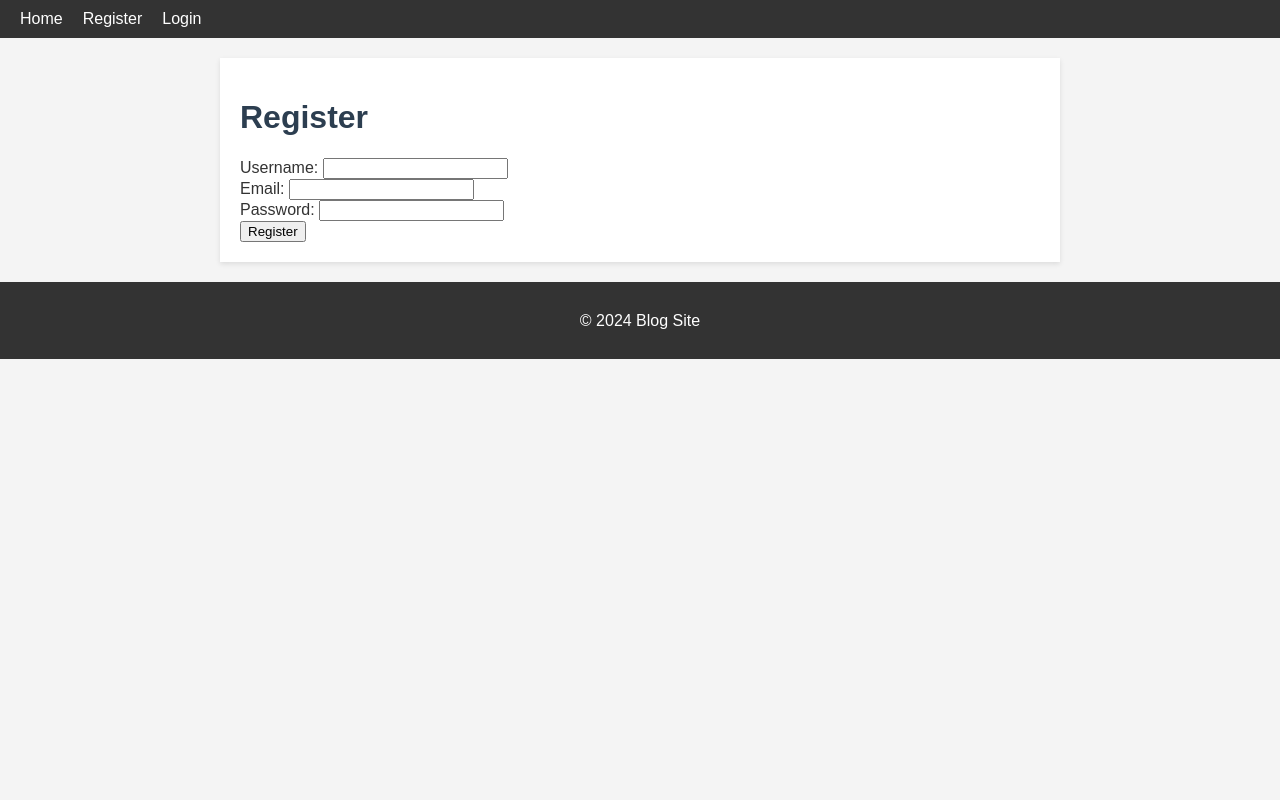
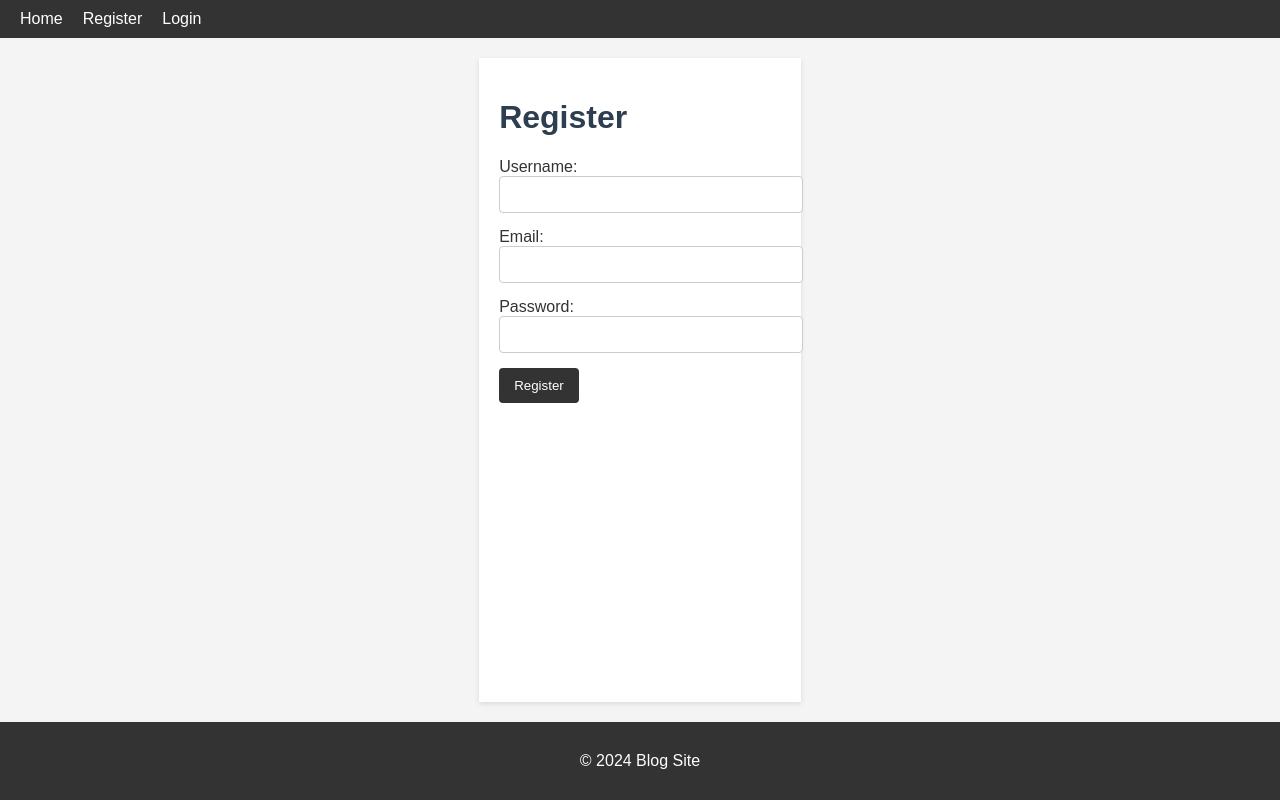
Before and after one commit to JovanMihic99/blog_app, a PHP site: page /add_blog.php in a window 1280 px wide. Run offline with PHP 8.4, Linux system fonts and the light colour scheme.

Commit message:
feat: add basic styling

```diff
--- a/partials/layout.php
+++ b/partials/layout.php
@@ -5,7 +5,7 @@
 <head>
     <meta charset="UTF-8">
     <title><?php echo $title ?? 'Default Title'; ?></title>
-    <link rel="stylesheet" href="/public/css/styles.css">
+
 </head>
 
 <body>
--- a/public/css/styles.css
+++ b/public/css/styles.css
@@ -1,10 +1,15 @@
 /* General Styles */
+html, body {
+    height: 100%;
+    margin: 0;
+}
+
 body {
     font-family: Arial, sans-serif;
-    margin: 0;
-    padding: 0;
     background-color: #f4f4f4;
     color: #333;
+    display: flex;
+    flex-direction: column;
 }
 
 /* Navigation Styles */
@@ -36,6 +41,7 @@ nav a:hover {
 
 /* Content Styles */
 .content {
+    flex: 1; /* This allows the content area to expand */
     max-width: 800px;
     margin: 20px auto;
     padding: 20px;
@@ -61,7 +67,44 @@ footer {
     padding: 10px 0;
     background-color: #333;
     color: white;
-    position: relative;
-    bottom: 0;
-    width: 100%;
 }
+
+
+/* Form style */
+orm {
+    display: flex;
+    flex-direction: column;
+    align-items: center; /* Center the items horizontally */
+    max-width: 400px; /* Set a maximum width for the form */
+    margin: 0 auto; /* Center the form on the page */
+    padding: 20px;
+    background-color: #fff;
+    border-radius: 5px; /* Add some rounded corners */
+    box-shadow: 0 2px 5px rgba(0, 0, 0, 0.1);
+}
+
+/* Input Styles */
+input[type="text"],
+input[type="email"],
+input[type="password"],
+textarea {
+    width: 100%; /* Make inputs take full width */
+    padding: 10px;
+    margin-bottom: 15px; /* Add some space between inputs */
+    border: 1px solid #ccc;
+    border-radius: 4px; /* Rounded corners */
+}
+
+/* Button Styles */
+button {
+    padding: 10px 15px;
+    background-color: #333;
+    color: white;
+    border: none;
+    border-radius: 4px;
+    cursor: pointer;
+}
+
+button:hover {
+    background-color: #555; /* Darker on hover */
+}
--- a/views/layout.php
+++ b/views/layout.php
@@ -4,7 +4,7 @@
 <head>
     <meta charset="UTF-8">
     <title><?php echo htmlspecialchars($title); ?></title>
-    <link rel="stylesheet" href="styles.css"> <!-- Link to any CSS -->
+    <link rel="stylesheet" href="/blog_app/public/css/styles.css">
 </head>
 
 <body>
```
